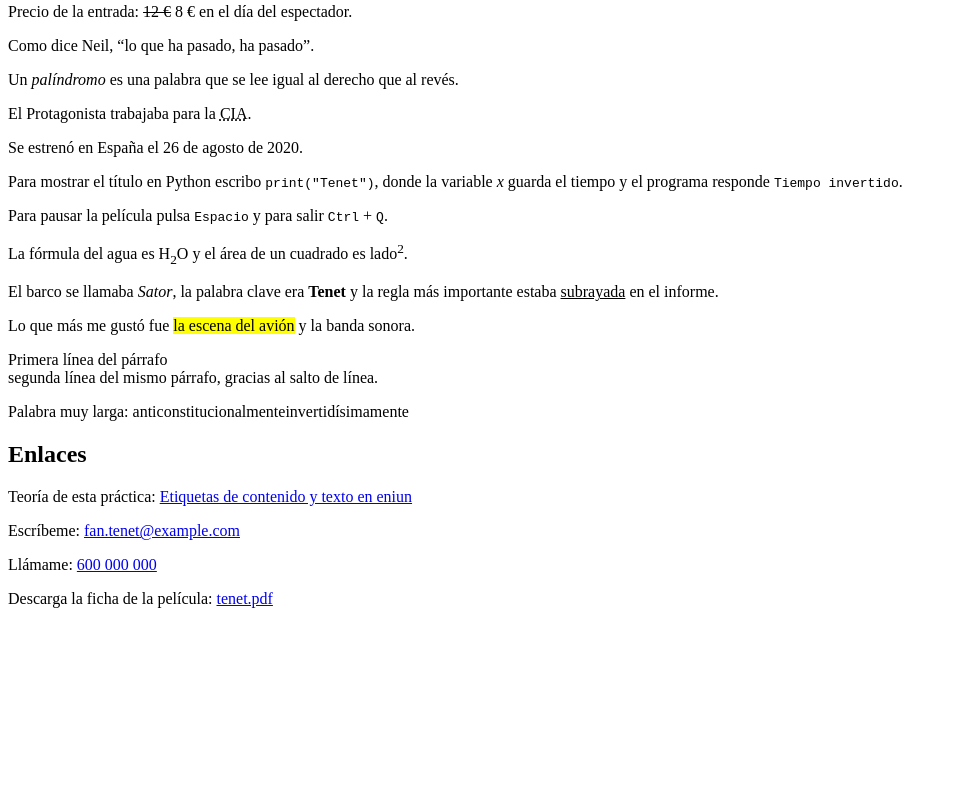
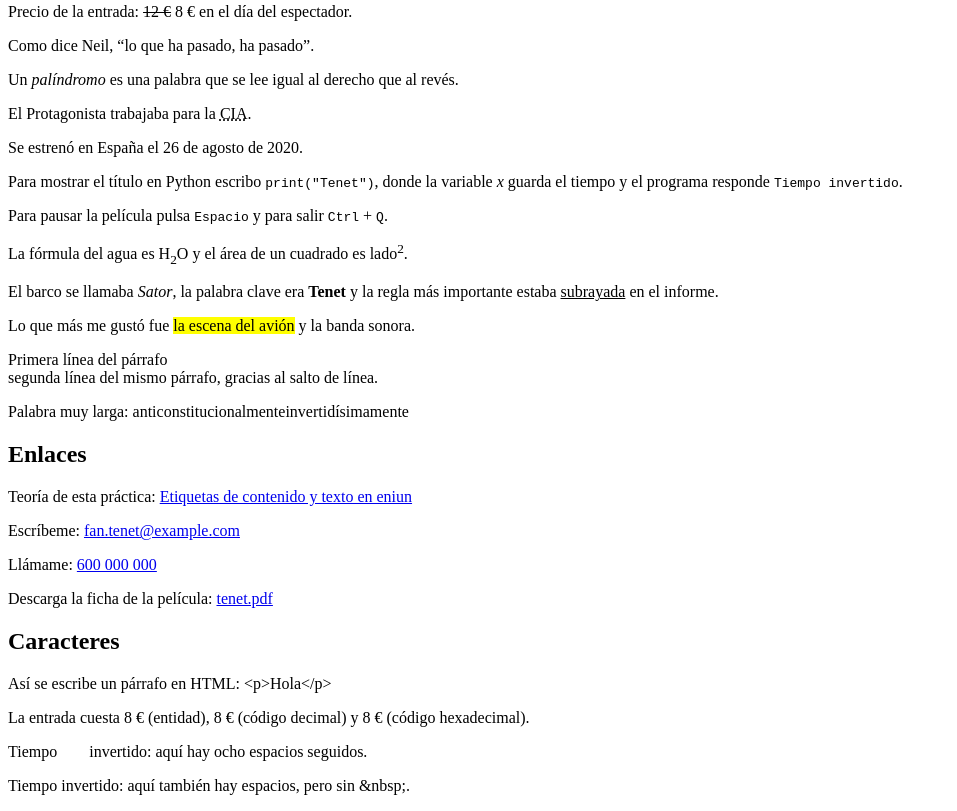
Before and after one commit to DiegoSan85/tarea1_6_etiquetas, a plain HTML site: page index.html in a window 1280 px wide. Shown: the part 1501-2312 px from the top of the page, without its empty margins (0-957 px from the left). Before the commit the page ends 2125 px from the top, so only its background shows below. Drawn offline with Linux system fonts and the light colour scheme.

Commit message:
Caracteres

```diff
--- a/index.html
+++ b/index.html
@@ -106,5 +106,16 @@ Línea temporal:
 
         <p>Descarga la ficha de la película: <a href="archivos/tenet.pdf" download>tenet.pdf</a></p>
     </section>
+        <section>
+        <h2>Caracteres</h2>
+
+        <p>Así se escribe un párrafo en HTML: &lt;p&gt;Hola&lt;/p&gt;</p>
+
+        <p>La entrada cuesta 8 &euro; (entidad), 8 &#8364; (código decimal) y 8 &#x20AC; (código hexadecimal).</p>
+
+        <p>Tiempo&nbsp;&nbsp;&nbsp;&nbsp;&nbsp;&nbsp;&nbsp;&nbsp;invertido: aquí hay ocho espacios seguidos.</p>
+
+        <p>Tiempo        invertido: aquí también hay espacios, pero sin &amp;nbsp;.</p>
+    </section>
 </body>
 </html>
```
